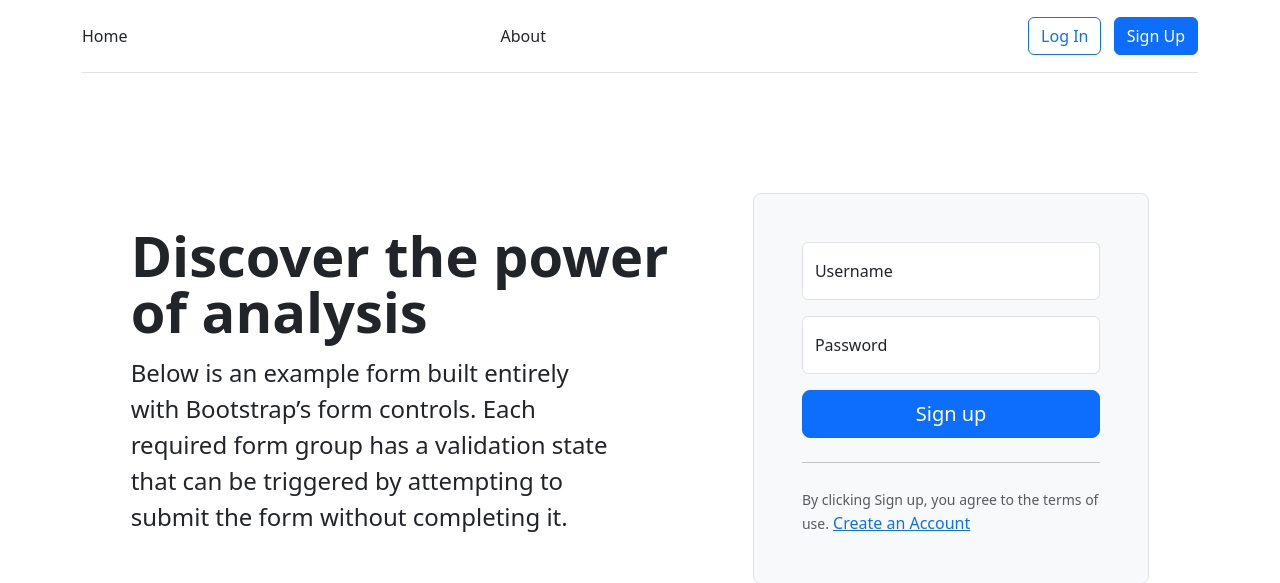
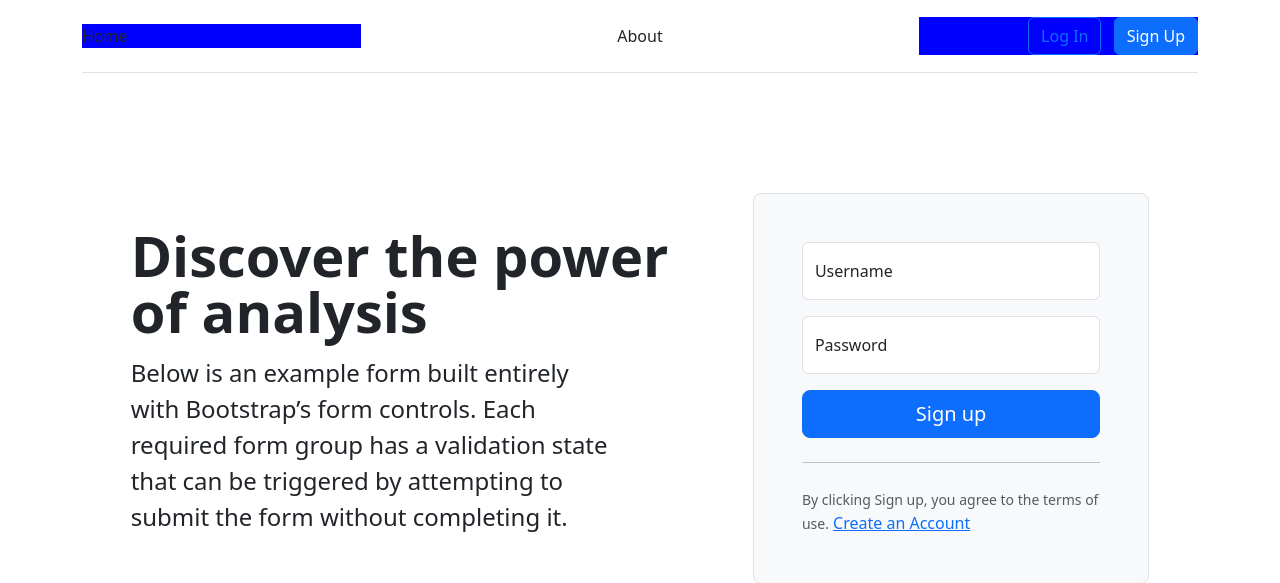
Before and after one commit to danielaldham/rugbystats, a Django app: page / in a window 1280 px wide. Shown: the top 583 px of the page. Run offline with Django 4.2, Linux system fonts and the light colour scheme; some libraries are stand-ins or nearby versions.

Commit message:
navbar spacing fix

```diff
--- a/rugbystats/stats/static/css/styles.css
+++ b/rugbystats/stats/static/css/styles.css
@@ -0,0 +1,9 @@
+.col-md-3 {
+    flex: 0 0 auto;
+    background-color: blue;
+}
+
+.col-md-3 {
+    flex: 0 0 auto;
+    width: 25%;
+}
--- a/rugbystats/stats/templates/base.html
+++ b/rugbystats/stats/templates/base.html
@@ -76,7 +76,7 @@
     <div class="container">
         <header class="d-flex flex-wrap align-items-center justify-content-center justify-content-md-between py-3 mb-4 border-bottom">
 
-            <div class="navbar-brand">
+            <div class="d-flex align-items-center col-md-3 mb-2 mb-md-0 text-dark text-decoration-none">
                 {% if user.is_authenticated %}
                     <a class="nav-link" href="{% url 'index' %}">{{ user.team.name }}</a>
                 {% else %}
--- a/rugbystats/stats/templates/index.html
+++ b/rugbystats/stats/templates/index.html
@@ -1,8 +1,10 @@
 {% extends 'base.html' %}
 
 {% block content %}
+
     {% if user.is_authenticated %}
         {% if user.team %}
+        <div class="container">
             <h3>Your Statistics</h3>
             {% if statistics %}
                 <table class="table" id="stats">
@@ -50,6 +52,7 @@
             <p>You are not a member of a team yet.</p>
             <a href="{% url 'join' %}">Join a team</a>
         {% endif %}
+    </div>
     {% else %}
     <div class="container col-xl-10 col-xxl-8 px-4 py-5">
         <div class="row align-items-center g-lg-5 py-5">
--- a/rugbystats/stats/templates/matches.html
+++ b/rugbystats/stats/templates/matches.html
@@ -1,6 +1,7 @@
 {% extends 'base.html' %}
 
 {% block content %}
+<div class="container">
 {% if matches %}
   <table class="table" id="matches">
     <thead>
@@ -27,6 +28,7 @@
 {% else %}
   <p>No matches found. You can join a team using the Join Team link above.</p>
 {% endif %}
+</div>
 
 <script>
   $(document).ready( function () {
--- a/rugbystats/stats/templates/player_statistics.html
+++ b/rugbystats/stats/templates/player_statistics.html
@@ -3,7 +3,7 @@
 {% block content %}
 
 
-
+<div class="container">
 <table class="table" id="player_statistics">
   <thead>
       <tr>
@@ -38,6 +38,7 @@
   </tr>
 {% endfor %}
 </table>
+</div>
 
 <script>
   $(document).ready( function () {
```
Also changed, not shown: rugbystats/db.sqlite3.
